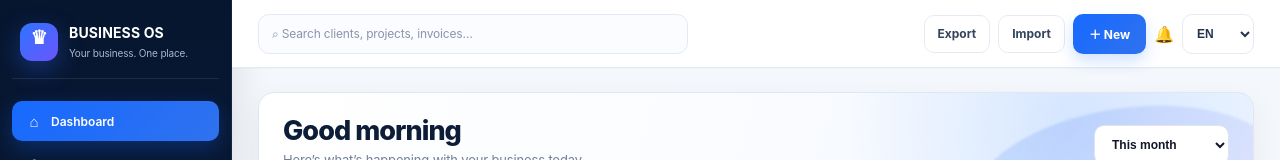
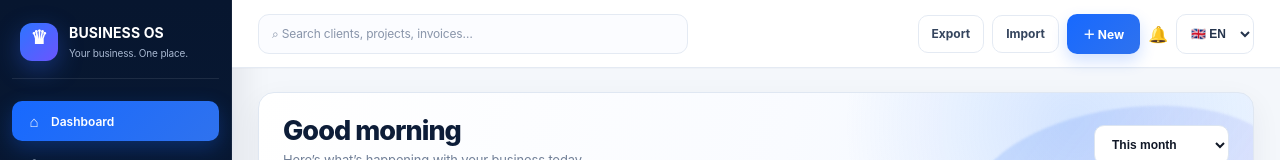
Before and after one commit to lukeniukrostyslav/biznes, a website: page app/index.html in a window 1280 px wide. Shown: the top 160 px of the page. Drawn offline with Linux system fonts and the light colour scheme.

Commit message:
design: polish language selector for premium shell

```diff
--- a/app/index.html
+++ b/app/index.html
@@ -21,7 +21,7 @@
 </aside>
 <main class="main">
 <input id="importDataInput" type="file" accept="application/json" hidden>
-<header class="topbar"><div class="search" id="search">⌕ Search clients, projects, invoices…</div><div class="top-actions"><button class="secondary" id="exportData">Export</button><button class="secondary" id="importData">Import</button><button class="new" id="newTopAction">＋ New</button><span>🔔</span><select class="lang" id="lang"><option value="en">EN</option><option value="ru">RU</option><option value="es">ES</option><option value="de">DE</option><option value="fr">FR</option></select></div></header>
+<header class="topbar"><div class="search" id="search">⌕ Search clients, projects, invoices…</div><div class="top-actions"><button class="secondary" id="exportData">Export</button><button class="secondary" id="importData">Import</button><button class="new" id="newTopAction">＋ New</button><span>🔔</span><select class="lang" id="lang" aria-label="Language"><option value="en">🇬🇧 EN</option><option value="ru">🇷🇺 RU</option><option value="es">🇪🇸 ES</option><option value="de">🇩🇪 DE</option><option value="fr">🇫🇷 FR</option></select></div></header>
 <section class="content">
 <div id="dashboardScreen" class="screen active">
 <div class="heading"><div><h1 id="greeting">Good morning</h1><p id="subtitle">Here’s what’s happening with your business today.</p></div><select class="period" id="dashboardPeriod" aria-label="Dashboard period"><option value="month">This month</option><option value="quarter">This quarter</option><option value="year">This year</option><option value="all">All time</option></select></div>
```
